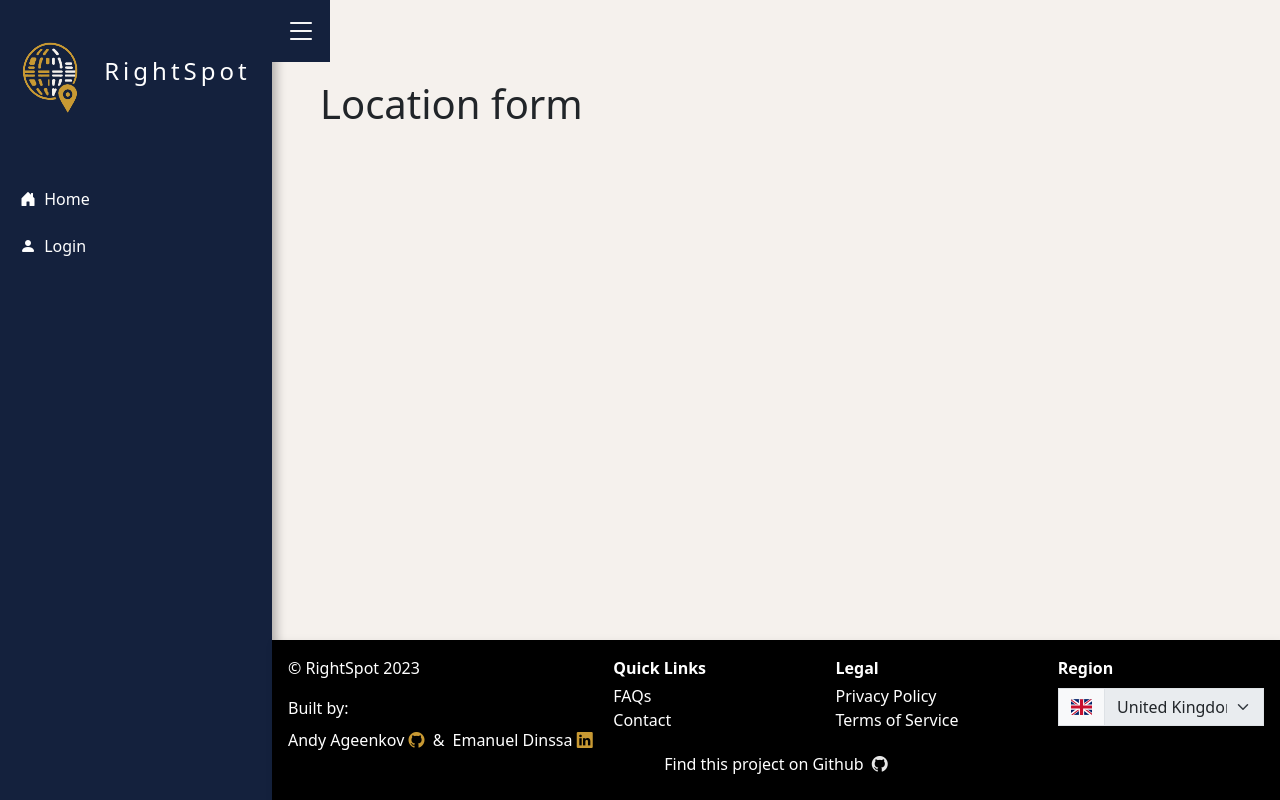
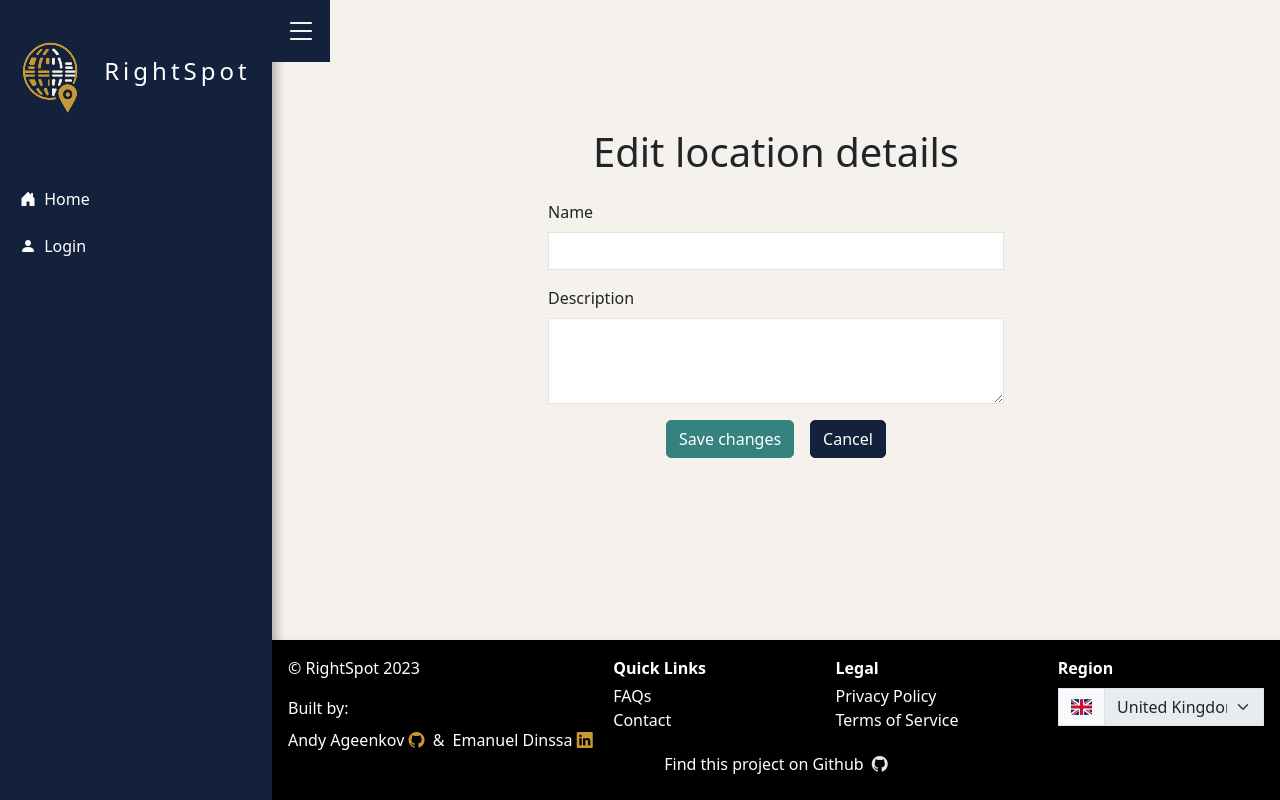
Before and after one commit to rightspot-ga/RightSpot, a Django app: template main_app/templates/main_app/location_form.html in a window 1280 px wide. Run offline with Django 4.2, Linux system fonts and the light colour scheme; the template is opened without the code that fills it, so the values that code supplies are empty; some libraries are stand-ins or nearby versions.

```diff
--- a/main_app/static/css/main.css
+++ b/main_app/static/css/main.css
@@ -148,7 +148,7 @@ footer > .wrapper{
 }
 
 /* Location Index */
-.btn-view{
+.btn-radius{
     border-radius: 5px;
 }
 
--- a/main_app/templates/base.html
+++ b/main_app/templates/base.html
@@ -58,7 +58,7 @@
                 </a>
             </li>
             <li class="nav-item">
-                <a href="{% url 'locations_index' %}" class="nav-link font-italic {% if request.path == '/locations' %} currentPage {% endif %}" data-toggle="tooltip" data-delay="50" data-placement="right" title="Saved Locations">
+                <a href="{% url 'locations_index' %}" class="nav-link font-italic {% if request.path == '/locations' %} currentPage {% endif %}" data-toggle="tooltip" data-delay="50" data-placement="right" title="Starred Locations">
                     <i class="nav-icon bi bi-map-fill px-1"></i>
                     <span class="nav-text">Starred Locations</span>
                 </a>
--- a/main_app/templates/main_app/location_form.html
+++ b/main_app/templates/main_app/location_form.html
@@ -1,6 +1,23 @@
 {% extends 'base.html' %}
 {% block content %}
 
-<h1>Location form</h1>
+<div class="d-flex flex-column align-items-center my-5">
+    <h1 class="text-center mb-4">Edit location details</h1>
+    <form method="post" class="w-50">
+        {% csrf_token %}
+        <div class="mb-3">
+            <label for="{{ form.name.id_for_label }}" class="form-label">Name</label>
+            <input type="text" class="form-control" id="{{ form.name.id_for_label }}" name="{{ form.name.html_name }}" value="{{ form.name.value|default:'' }}">
+        </div>
+        <div class="mb-3">
+            <label for="{{ form.description.id_for_label }}" class="form-label">Description</label>
+            <textarea class="form-control" id="{{ form.description.id_for_label }}" name="{{ form.description.html_name }}" rows="3">{{ form.description.value|default:'' }}</textarea>
+        </div>
+        <div class="d-flex justify-content-center gap-3">
+            <button type="submit" class="btn btn-radius btn-secondary">Save changes</button>
+            <a href="{% url 'locations_index' %}" class="btn btn-radius btn-primary">Cancel</a>
+        </div>
+    </form>
+</div>
 
 {% endblock %}
--- a/main_app/views.py
+++ b/main_app/views.py
@@ -42,7 +42,7 @@ def settings(request):
 #! Locations
 @login_required
 def locations_index(request):
-    user_locations = Location.objects.filter(user=request.user, project__isnull=True)
+    user_locations = Location.objects.filter(user=request.user, project__isnull=True).order_by('id')
     return render(request, 'locations/index.html', {'user_locations': user_locations})
 
 def location_detail(request):
@@ -150,10 +150,11 @@ def compare(request):
 class LocationUpdate(LoginRequiredMixin, UpdateView):
   model = Location
   fields = ['name', 'description']
+  success_url = '/locations/starred'
 
 class LocationDelete(LoginRequiredMixin, DeleteView):
   model = Location
-  success_url = '/locations'
+  success_url = '/locations/starred'
 
 #! Decks
 @login_required
```
Also changed, not shown: main_app/templates/locations/index.html (+18 -3 lines), main_app/templates/main_app/location_confirm_delete.html (+14 -1 lines).
